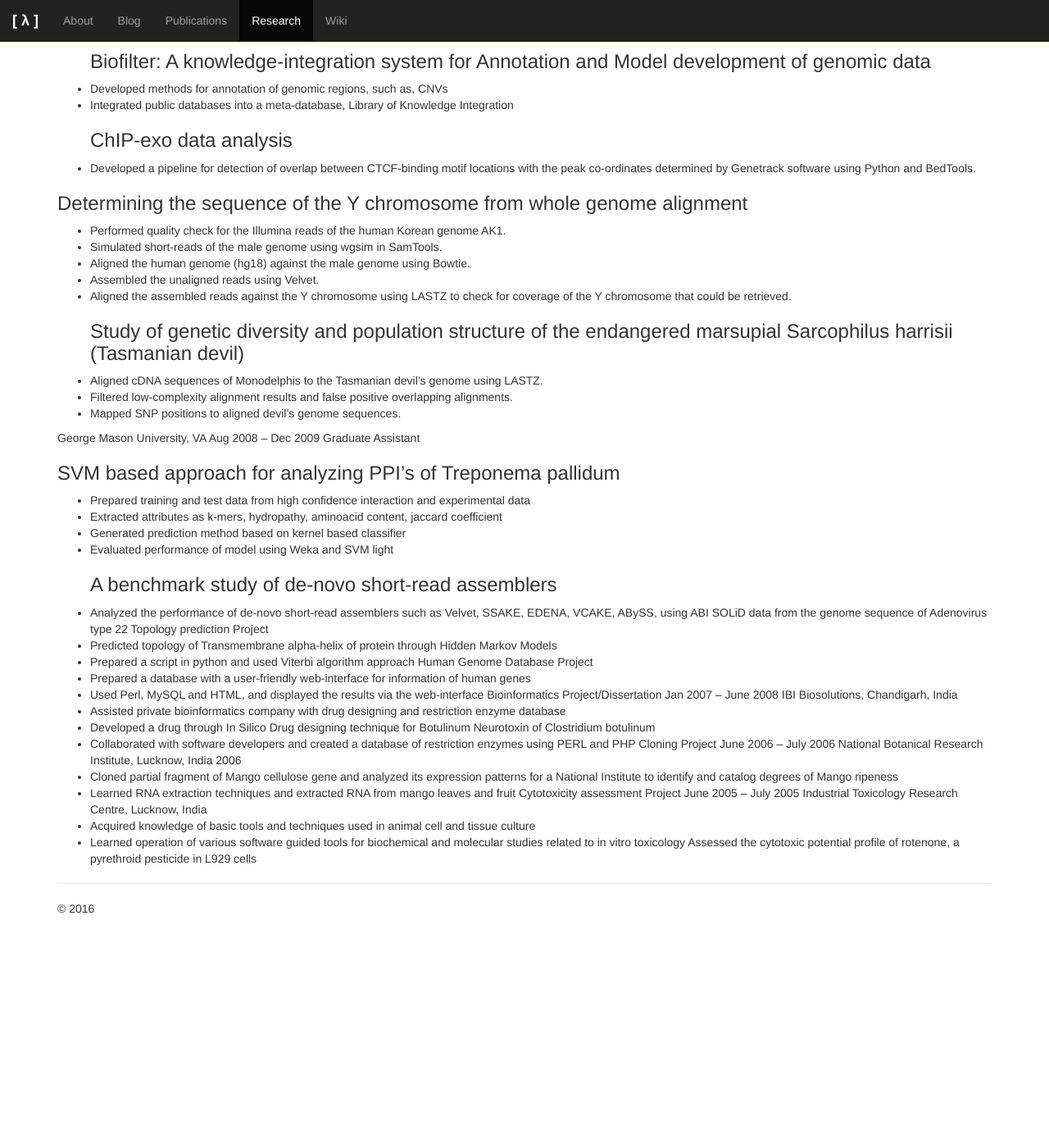
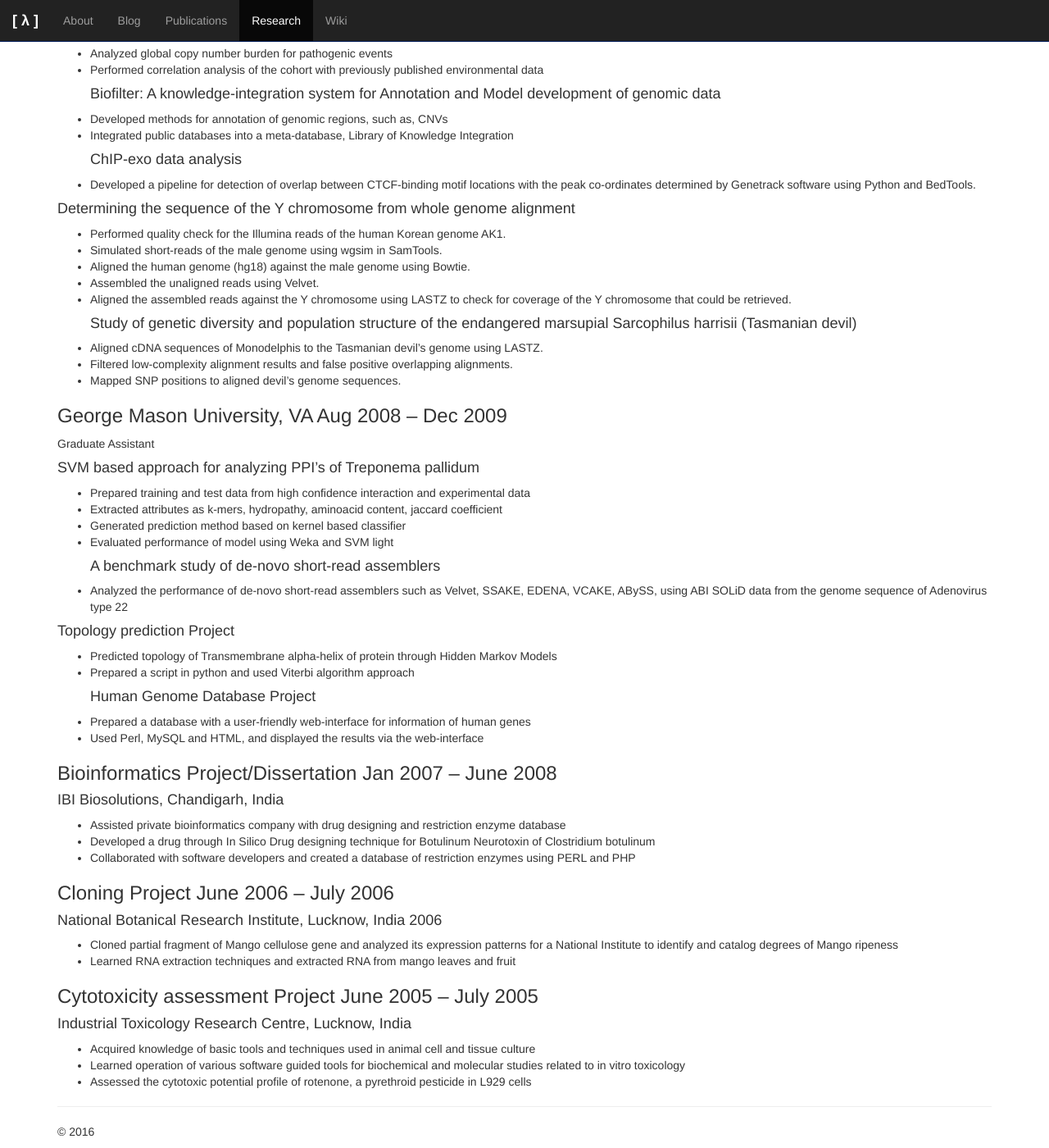
Before and after one commit to nkatiyar/nkatiyar.github.io, a Jekyll site: the page built from research.md, in a window 1280 px wide and 1400 px high, scrolled down 471 px. Shown: the whole window at 82% size. Built offline with Jekyll 4.4.1, drawn with Linux system fonts in a browser that asks for light colours; nearby versions of some CDN libraries; before the commit the page ends 1599 px from its top, so only the background shows below that; some of the changed lines change nothing that is shown; some of the changed text lies outside the part shown.

Commit message:
Edit research projects

```diff
--- a/research.md
+++ b/research.md
@@ -5,53 +5,62 @@
 nav: Research
 ---
 
-## CNV Autism project
+### The Pennsylvania State University, PA                                                      Aug 2010 – Sep 2013
+Research Assistant
+#### CNV Autism project
 Correlation study of the Vineland, ADOS, Mullen scores with the global copy number burden for Autistic and control individuals.
 *	Analyzed global copy number burden for pathogenic events
 *	Performed correlation analysis of the cohort with previously published environmental data
-### Biofilter: A knowledge-integration system for Annotation and Model development of genomic data
+#### Biofilter: A knowledge-integration system for Annotation and Model development of genomic data
 *	Developed methods for annotation of genomic regions, such as, CNVs
 *	Integrated public databases into a meta-database, Library of Knowledge Integration
-### ChIP-exo data analysis
+#### ChIP-exo data analysis
 *	Developed a pipeline for detection of overlap between CTCF-binding motif locations with the peak co-ordinates determined by Genetrack software using Python and BedTools.
 
-### Determining the sequence of the Y chromosome from whole genome alignment
+#### Determining the sequence of the Y chromosome from whole genome alignment
 *	Performed quality check for the Illumina reads of the human Korean genome AK1.
 *	Simulated short-reads of the male genome using wgsim in SamTools.
 *	Aligned the human genome (hg18) against the male genome using Bowtie.
 *	Assembled the unaligned reads using Velvet.
 *	Aligned the assembled reads against the Y chromosome using LASTZ to check for coverage of the Y chromosome that could be retrieved.
-### Study of genetic diversity and population structure of the endangered marsupial Sarcophilus harrisii (Tasmanian devil)
+#### Study of genetic diversity and population structure of the endangered marsupial Sarcophilus harrisii (Tasmanian devil)
 *	Aligned cDNA sequences of Monodelphis to the Tasmanian devil’s genome using LASTZ.
 *	Filtered low-complexity alignment results and false positive overlapping alignments.
 *	Mapped SNP positions to aligned devil’s genome sequences.
 
-George Mason University, VA                                                                    Aug 2008 – Dec 2009
+### George Mason University, VA                                                                    Aug 2008 – Dec 2009
 Graduate Assistant
-### SVM based approach for analyzing PPI’s of Treponema pallidum
+#### SVM based approach for analyzing PPI’s of Treponema pallidum
 *	Prepared training and test data from high confidence interaction and experimental data
 *	Extracted attributes as k-mers, hydropathy, aminoacid content, jaccard coefficient
 *	Generated prediction method based on kernel based classifier
 *	Evaluated performance of model using Weka and SVM light
-### A benchmark study of de-novo short-read assemblers
+#### A benchmark study of de-novo short-read assemblers
 *	Analyzed the performance of de-novo short-read assemblers such as Velvet, SSAKE, EDENA, VCAKE, ABySS, using ABI SOLiD data from the genome sequence of Adenovirus type 22
-Topology prediction Project
+
+#### Topology prediction Project
 *	   Predicted topology of Transmembrane alpha-helix of protein through Hidden Markov Models
 *	   Prepared a script in python and used Viterbi algorithm approach
-Human Genome Database Project
+#### Human Genome Database Project
 *	   Prepared a database with a user-friendly web-interface for information of human genes
 *	   Used Perl, MySQL and HTML, and displayed the results via the web-interface
-Bioinformatics Project/Dissertation                                                      Jan 2007 – June 2008
-IBI Biosolutions, Chandigarh, India
+
+### Bioinformatics Project/Dissertation                                                      Jan 2007 – June 2008
+
+#### IBI Biosolutions, Chandigarh, India
 *	Assisted private bioinformatics company with drug designing and restriction enzyme database
 *	Developed a drug through In Silico Drug designing technique for Botulinum Neurotoxin of Clostridium botulinum
 *	Collaborated with software developers and created a database of restriction enzymes using PERL and PHP
-Cloning Project                                                                                       June 2006 – July 2006
-National Botanical Research Institute, Lucknow, India 2006
+
+### Cloning Project                                                                                       June 2006 – July 2006
+
+#### National Botanical Research Institute, Lucknow, India 2006
 *	Cloned partial fragment of Mango cellulose gene and analyzed its expression patterns for a National Institute to identify and catalog degrees of Mango ripeness
 *	Learned RNA extraction techniques and extracted RNA from mango leaves and fruit
-Cytotoxicity assessment Project                                                          June 2005 – July 2005
-Industrial Toxicology Research Centre, Lucknow, India
+
+### Cytotoxicity assessment Project                                                          June 2005 – July 2005
+
+#### Industrial Toxicology Research Centre, Lucknow, India
 *	Acquired knowledge of basic tools and techniques used in animal cell and tissue culture
 *	Learned operation of various software guided tools for biochemical and molecular studies related to in vitro toxicology
-Assessed the cytotoxic potential profile of rotenone, a pyrethroid pesticide in L929 cells
+*	Assessed the cytotoxic potential profile of rotenone, a pyrethroid pesticide in L929 cells
```
